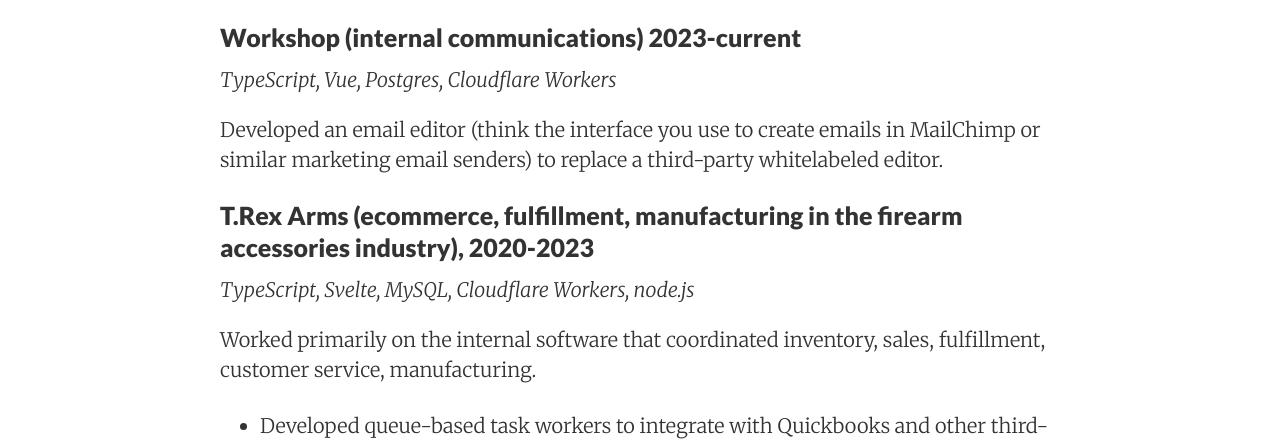
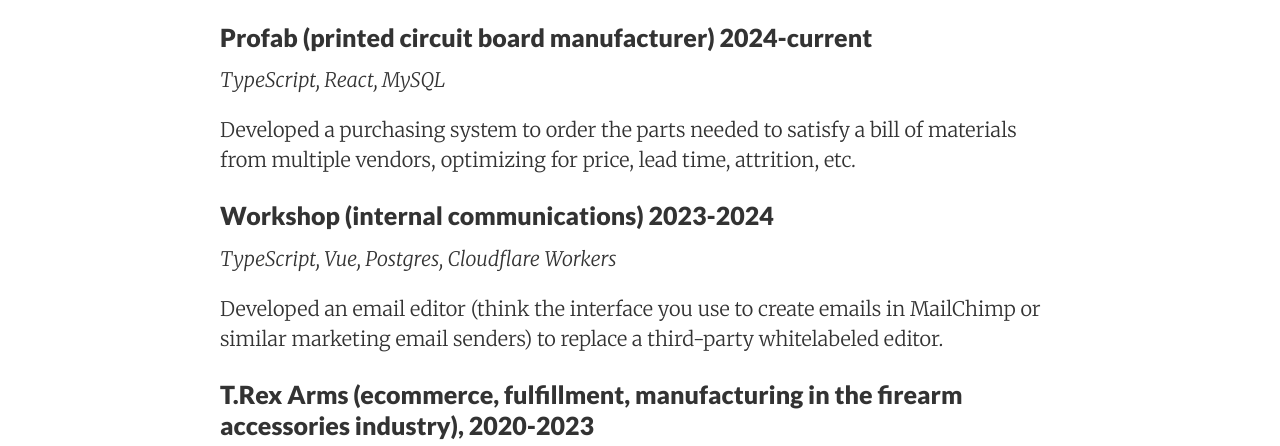
Before and after one commit to TehShrike/resume, a website: page index.html in a window 1280 px wide. Shown: the part 605-1051 px from the top of the page. Drawn offline with Linux system fonts and the light colour scheme.

Commit message:
oh hey profab

```diff
--- a/index.html
+++ b/index.html
@@ -20,7 +20,10 @@
 <p>I've worked for employers with lots of developers that shipped buggy software slowly.  I've worked on small teams that shipped great software reliably.  I prefer the latter.</p>
 <p>I've been working remote since 2013, though I've appreciated working once a week from coffee shops with nearby coworkers at a couple of jobs.</p>
 <h2>Previous employers</h2>
-<h3>Workshop (internal communications) 2023-current</h3>
+<h3>Profab (printed circuit board manufacturer) 2024-current</h3>
+<p><em>TypeScript, React, MySQL</em></p>
+<p>Developed a purchasing system to order the parts needed to satisfy a bill of materials from multiple vendors, optimizing for price, lead time, attrition, etc.</p>
+<h3>Workshop (internal communications) 2023-2024</h3>
 <p><em>TypeScript, Vue, Postgres, Cloudflare Workers</em></p>
 <p>Developed an email editor (think the interface you use to create emails in MailChimp or similar marketing email senders) to replace a third-party whitelabeled editor.</p>
 <h3>T.Rex Arms (ecommerce, fulfillment, manufacturing in the firearm accessories industry), 2020-2023</h3>
```
Also changed, not shown: readme.md.
